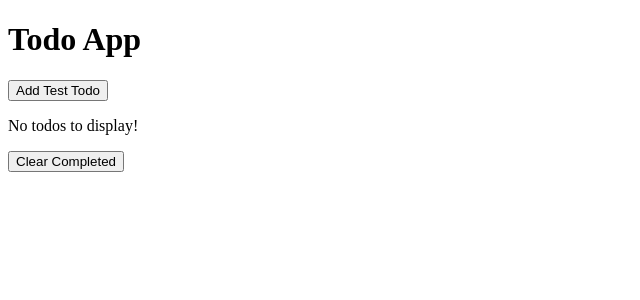
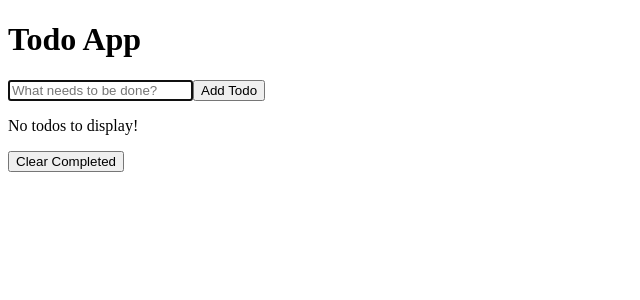
Before and after one commit to ShymeetriaJ/Context_API-implementation, a React (Vite) app in the folder api-implementation/: page / in a window 1280 px wide. Shown: the top 300 px of the page, without its empty margins (0-640 px from the left). Built offline with nearby package versions, Linux system fonts and the light colour scheme.

Commit message:
TodoInput component fixed and tested.

```diff
--- a/api-implementation/src/App.jsx
+++ b/api-implementation/src/App.jsx
@@ -1,18 +1,17 @@
 import { useContext } from "react";
 import TodoContext from './context/TodoContext';
 import TodoList from "./components/TodoList/TodoList";
+import TodoInput from './components/TodoInput/TodoInput';
 
 
 function App() {
-  const { addTodo, clearCompleted} = useContext(TodoContext);
+  const {clearCompleted} = useContext(TodoContext);
 
   return (
       <div>
       <h1>Todo App</h1>
 
-      <button onClick={() => addTodo('Test Todo')}>
-        Add Test Todo
-      </button>
+      <TodoInput />
 
       <TodoList />
 
--- a/api-implementation/src/components/TodoInput/TodoInput.jsx
+++ b/api-implementation/src/components/TodoInput/TodoInput.jsx
@@ -0,0 +1,31 @@
+import { useState, useContext } from 'react';
+import TodoContext from '../../context/TodoContext';
+
+const TodoInput = () => {
+  const { addTodo } = useContext(TodoContext);
+  const [inputText, setInputText] = useState('');
+
+  const handleSubmit = (e) => {
+    e.preventDefault();
+
+    if (inputText.trim()) {
+      addTodo(inputText.trim());
+      setInputText('');
+    }
+  };
+
+  return (
+    <form onSubmit={handleSubmit}>
+      <input
+        type="text"
+        value={inputText}
+        onChange={(e) => setInputText(e.target.value)}
+        placeholder="What needs to be done?"
+        autoFocus
+      />
+      <button type="submit">Add Todo</button>
+    </form>
+  );
+};
+
+export default TodoInput;
```
